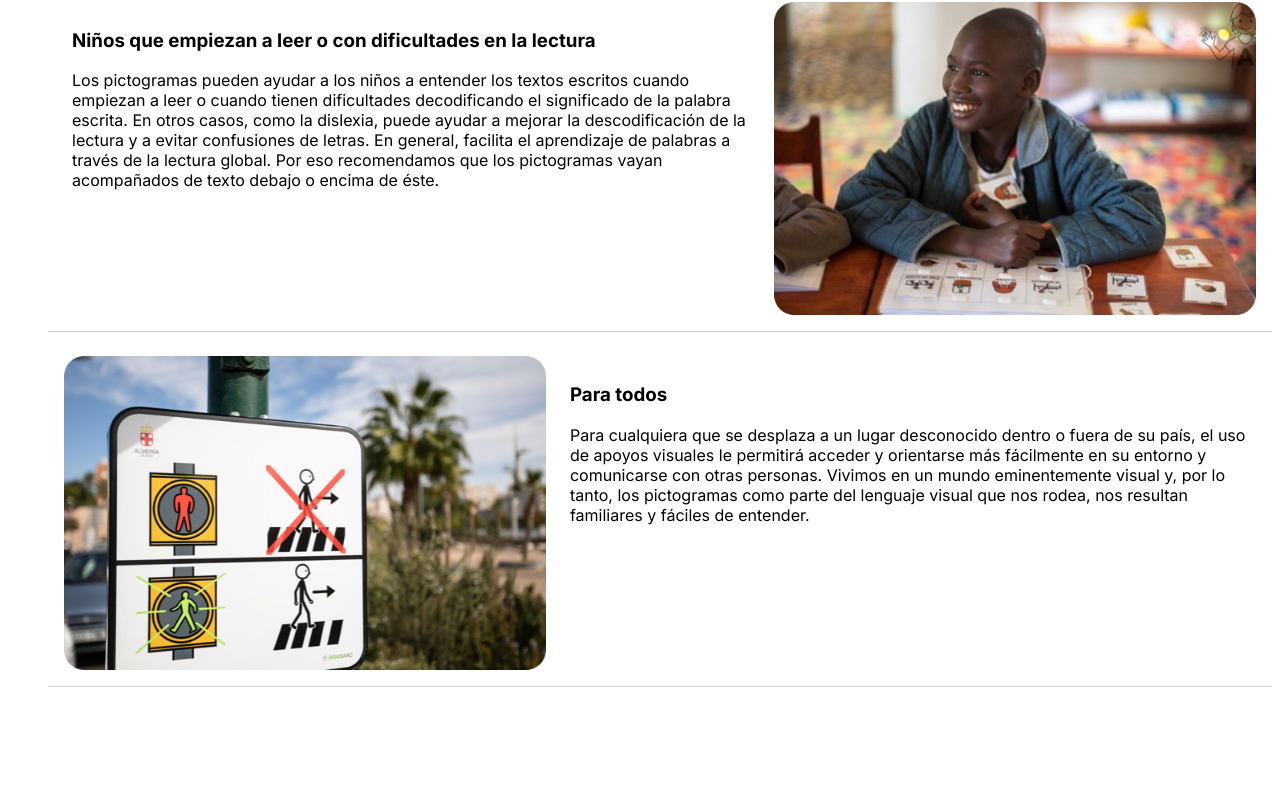
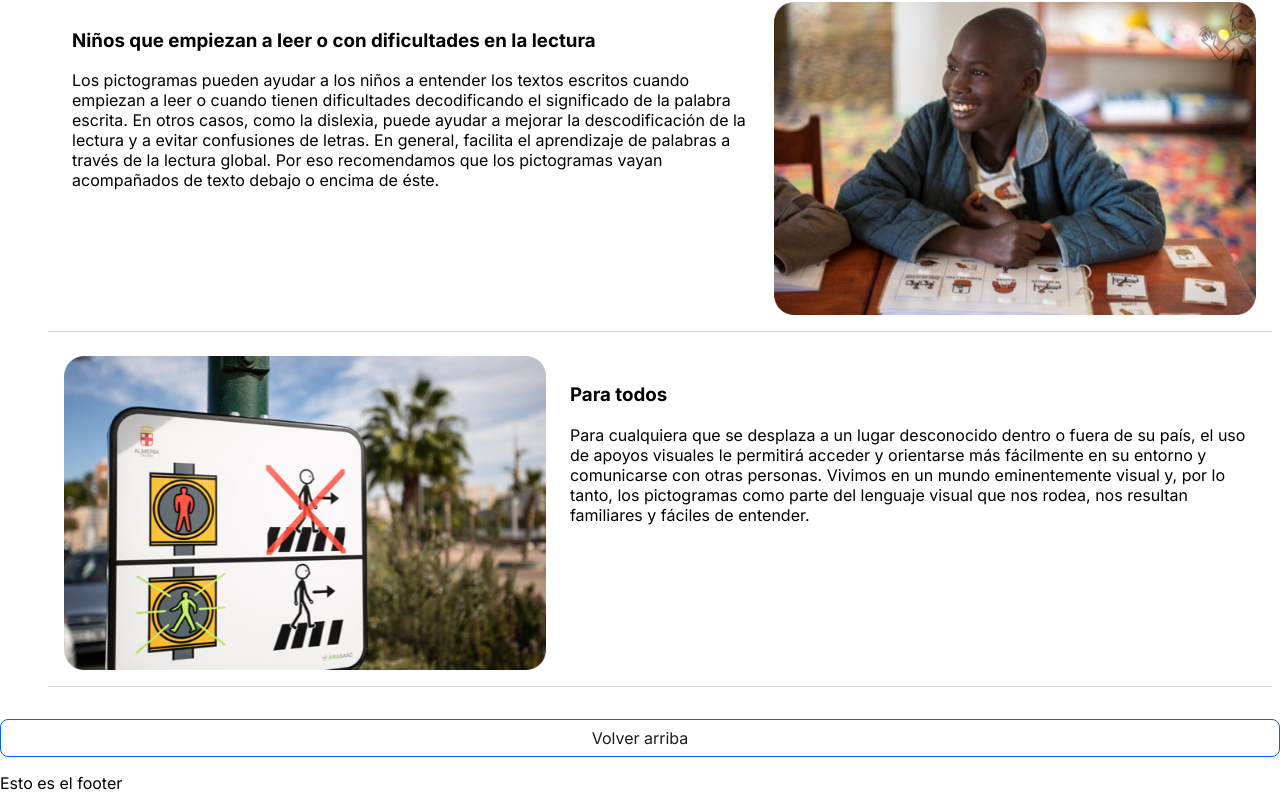
Before and after one commit to Lyanna666/proyecto-final-GA, a React (Create React App) app in the folder Pictogramas/: page / in a window 1280 px wide. Shown: the part 2752-3561 px from the top of the page. Before the commit the page ends 3455 px from the top, so only its background shows below. Built offline with nearby package versions, Linux system fonts and the light colour scheme.

Commit message:
cambios en Home

```diff
--- a/Pictogramas/src/components/Header/header.css
+++ b/Pictogramas/src/components/Header/header.css
@@ -64,7 +64,8 @@ header .link-login {
   left: 0;
   z-index: 99999;
   border-radius: 0.2rem;
-  border: 1px solid lightgray;
+  border: 0.064rem solid lightgray;
+  box-shadow: 0.01rem 0.01rem 0.3rem 0.03rem rgba(0, 0, 0, 0.2);
 }
 
 .menu-languages ul li {
--- a/Pictogramas/src/components/Header/header.jsx
+++ b/Pictogramas/src/components/Header/header.jsx
@@ -7,10 +7,9 @@ import AppContext from '../../AppContext';
 
 const Header = () => {
   const context = useContext(AppContext);
-  console.log(context);
 
   return (
-    <header>
+    <header id="header">
       <div>
         <picture>
           <img src="./Resources/Logo-black.png" alt={context.language.TITLE} />
--- a/Pictogramas/src/components/Home/info.css
+++ b/Pictogramas/src/components/Home/info.css
@@ -59,3 +59,13 @@
 .users-list picture {
   margin: 0.5rem;
 }
+
+.section-users a {
+  display: block;
+  text-align: center;
+  padding: 0.5rem 0.9rem;
+  margin: auto;
+  margin-top: 2rem;
+  border: 0.08rem solid var(--blue);
+  border-radius: 0.5rem;
+}
--- a/Pictogramas/src/components/Home/info.jsx
+++ b/Pictogramas/src/components/Home/info.jsx
@@ -30,10 +30,10 @@ const Info = props => {
     <>
       <section className="info">
         <div className="content">
-          <h2>{context.language.HOW_WORKS_TITLE}</h2>
+          <h2 id="how-does-it-works">{context.language.HOW_WORKS_TITLE}</h2>
           <ul className="info-list">
             {context.language.HOW_WORKS_INFO.map((information, index) => (
-              <li>
+              <li key={information.title}>
                 <div className="div-info">
                   <picture>
                     <img src={icons[index]} alt={information.title} />
@@ -47,10 +47,10 @@ const Info = props => {
         </div>
       </section>
       <section className="section-users content">
-        <h2>{context.language.USERS_TITLE}</h2>
+        <h2 id="users">{context.language.USERS_TITLE}</h2>
         <ul className="users-list">
           {context.language.USERS.map((information, index) => (
-            <li>
+            <li li key={information.title}>
               {index % 2 === 0 ? (
                 <picture>
                   <img src={images[index]} alt={information.title} />
@@ -72,6 +72,7 @@ const Info = props => {
             </li>
           ))}
         </ul>
+        <a href="#header">{context.language.TOP_PAGE}</a>
       </section>
     </>
   );
--- a/Pictogramas/src/pages/Home.jsx
+++ b/Pictogramas/src/pages/Home.jsx
@@ -6,9 +6,9 @@ import { Link } from 'react-router-dom';
 import AppContext from '../AppContext';
 
 import Header from '../components/Header/header';
-import CustomButton from '../components/elements/customButton';
 import Hero from '../components/Home/hero';
 import Info from '../components/Home/info';
+import Footer from '../components/footer';
 
 const Home = () => {
   const context = useContext(AppContext);
@@ -21,6 +21,7 @@ const Home = () => {
         <Hero />
         <Info />
       </main>
+      <Footer />
     </>
   );
 };
```
